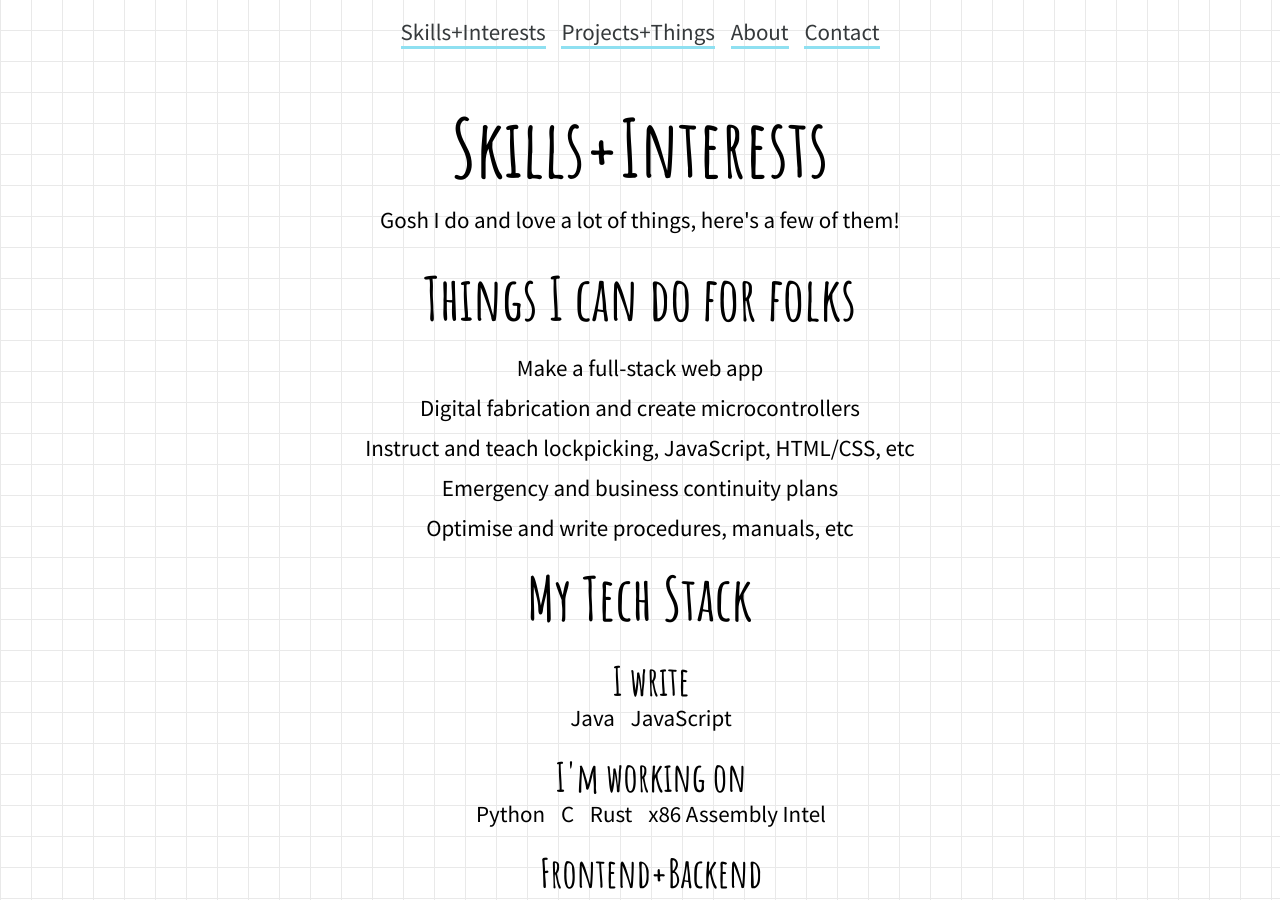
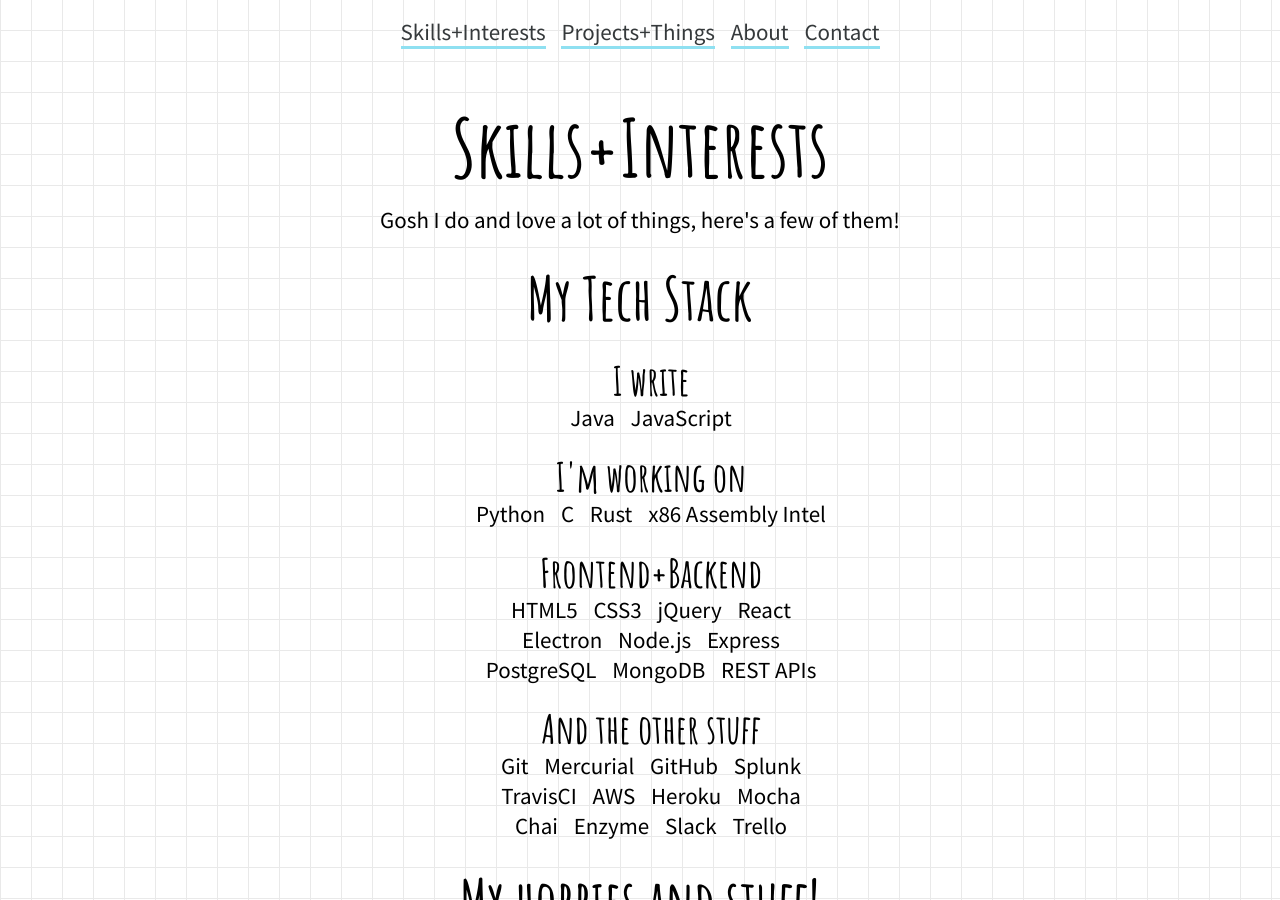
Before and after one commit to Avizc/avizc.github.io, a Jekyll site: the page index.html, which Jekyll copies as it is, in a window 1280 px wide and 900 px high, scrolled down 683 px. Built offline with Jekyll 4.4.1, drawn with Linux system fonts in a browser that asks for light colours; nearby versions of some CDN libraries; library files that are not in the unit come from our copies.

Commit message:
Commented out things I can do for folks section

```diff
--- a/index.html
+++ b/index.html
@@ -58,7 +58,7 @@
             <p>Gosh I do and love a lot of things, here's a few of them!</p>
         </header>
     </section>
-    <section class="things-do">
+    <!-- <section class="things-do">
         <h3>Things I can do for folks</h3>
         <ul>
             <li>Make a full-stack web app</li>
@@ -67,7 +67,7 @@
             <li>Emergency and business continuity plans</li>
             <li>Optimise and write procedures, manuals, etc</li>
         </ul>
-    </section>
+    </section> -->
     <section class="tech-stack">
         <h3>My Tech Stack</h3>
         <section class="prog-advanced">
```
